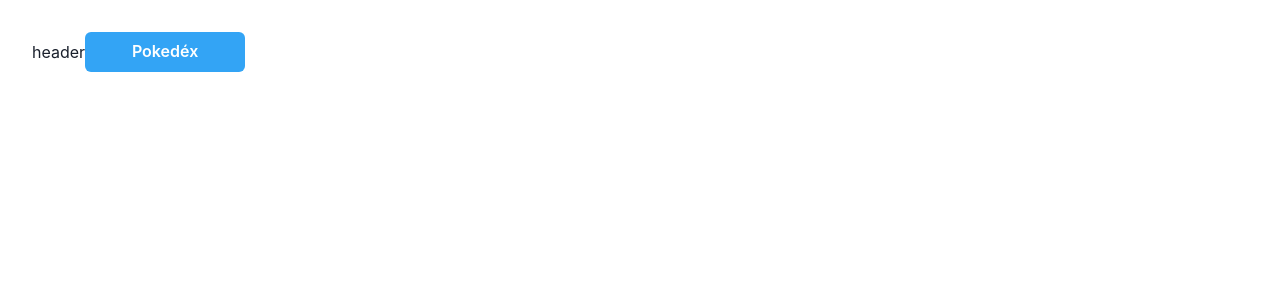
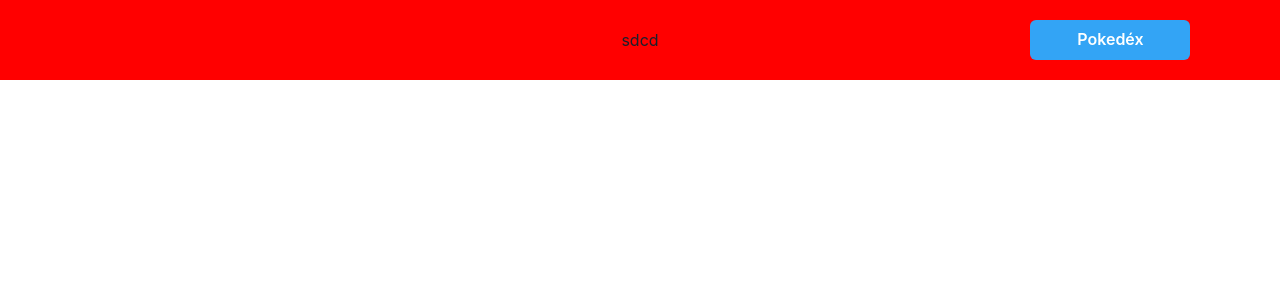
Before and after one commit to guilhermesquita/pokedex-lbnAPIconsumer, a React (Vite) app: page / in a window 1280 px wide. Shown: the top 300 px of the page. Built offline with nearby package versions, Linux system fonts and the light colour scheme.

Commit message:
feature: position components in header

```diff
--- a/src/App.css
+++ b/src/App.css
@@ -1,41 +1,5 @@
-#root {
-  max-width: 1280px;
-  padding: 2rem;
-  text-align: center;
+body{
+  margin: 0;
+  padding: 0;
+  box-sizing: border-box;
 }
-
-.logo {
-  height: 6em;
-  padding: 1.5em;
-  will-change: filter;
-  transition: filter 300ms;
-}
-.logo:hover {
-  filter: drop-shadow(0 0 2em #646cffaa);
-}
-.logo.react:hover {
-  filter: drop-shadow(0 0 2em #61dafbaa);
-}
-
-@keyframes logo-spin {
-  from {
-    transform: rotate(0deg);
-  }
-  to {
-    transform: rotate(360deg);
-  }
-}
-
-@media (prefers-reduced-motion: no-preference) {
-  a:nth-of-type(2) .logo {
-    animation: logo-spin infinite 20s linear;
-  }
-}
-
-.card {
-  padding: 2em;
-}
-
-.read-the-docs {
-  color: #888;
-}
--- a/src/components/goToPokedex.tsx
+++ b/src/components/goToPokedex.tsx
@@ -1,8 +1,8 @@
-import {Button} from '@chakra-ui/react'
+import {Button, border} from '@chakra-ui/react'
 
 export const GoToPokedex = () => {
     return(
-        <Button ml={'auto'} bg={'#33A4F5'} color={'white'} _hover={{
+        <Button bg={'#33A4F5'} position={'absolute'} right={'7vw'} color={'white'} _hover={{
             bg:'#0094FF'
         }}
         w={'20vh'}>Pokedéx</Button>
--- a/src/components/header.tsx
+++ b/src/components/header.tsx
@@ -3,8 +3,8 @@
 
 export const Header = () => {
     return(
-        <Flex alignItems={'center'}  justifyContent={'center'} borderColor={'red'}>
-            <p>header</p>
+        <Flex height={'10vh'} justifyContent={'center'} alignItems={'center'} bg={'red'} width={'100vw'}>
+            <p>sdcd</p>
             <GoToPokedex/>
         </Flex>
     )
--- a/src/index.css
+++ /dev/null
@@ -1,69 +0,0 @@
-:root {
-  font-family: Inter, system-ui, Avenir, Helvetica, Arial, sans-serif;
-  line-height: 1.5;
-  font-weight: 400;
-
-  color-scheme: light dark;
-  color: rgba(255, 255, 255, 0.87);
-  background-color: #242424;
-
-  font-synthesis: none;
-  text-rendering: optimizeLegibility;
-  -webkit-font-smoothing: antialiased;
-  -moz-osx-font-smoothing: grayscale;
-  -webkit-text-size-adjust: 100%;
-}
-
-a {
-  font-weight: 500;
-  color: #646cff;
-  text-decoration: inherit;
-}
-a:hover {
-  color: #535bf2;
-}
-
-body {
-  margin: 0;
-  display: flex;
-  place-items: center;
-  min-width: 320px;
-  min-height: 100vh;
-}
-
-h1 {
-  font-size: 3.2em;
-  line-height: 1.1;
-}
-
-button {
-  border-radius: 8px;
-  border: 1px solid transparent;
-  padding: 0.6em 1.2em;
-  font-size: 1em;
-  font-weight: 500;
-  font-family: inherit;
-  background-color: #1a1a1a;
-  cursor: pointer;
-  transition: border-color 0.25s;
-}
-button:hover {
-  border-color: #646cff;
-}
-button:focus,
-button:focus-visible {
-  outline: 4px auto -webkit-focus-ring-color;
-}
-
-@media (prefers-color-scheme: light) {
-  :root {
-    color: #213547;
-    background-color: #ffffff;
-  }
-  a:hover {
-    color: #747bff;
-  }
-  button {
-    background-color: #f9f9f9;
-  }
-}
--- a/src/main.tsx
+++ b/src/main.tsx
@@ -1,7 +1,6 @@
 import React from 'react'
 import ReactDOM from 'react-dom/client'
 import App from './App'
-import './index.css'
 
 ReactDOM.createRoot(document.getElementById('root') as HTMLElement).render(
   <React.StrictMode>
```
Also changed, not shown: src/App.tsx (+4 -4 lines).
